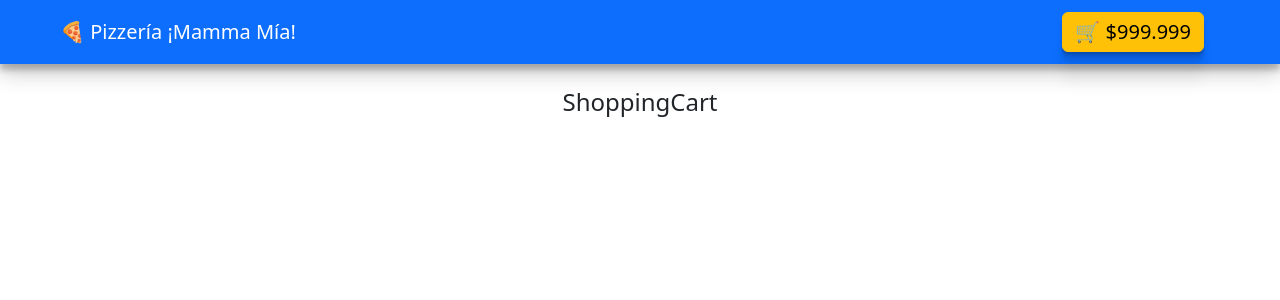
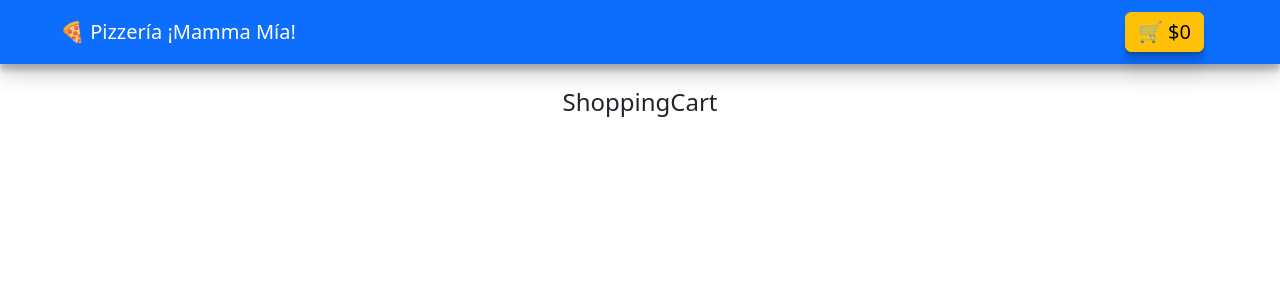
Before and after one commit to ignaciovq27/Modulo05_Desafio_04, a React (Vite) app: page /shopping-cart in a window 1280 px wide. Shown: the top 300 px of the page. Built offline with nearby package versions, Linux system fonts and the light colour scheme.

Commit message:
fix pizzaDetails

```diff
--- a/src/components/MyNavbar/MyNavbar.jsx
+++ b/src/components/MyNavbar/MyNavbar.jsx
@@ -43,7 +43,8 @@ export default function MyNavbar() {
                                 <Link to="/shopping-cart" className="brand-style">
                                     <Button className="mx-3 py-1 btn-style2" variant="warning">
                                         <span className="span-style">
-                                            🛒 $999.999
+                                            🛒 $0
+                                            {/* {pizza.price.toLocaleString('es-CL', { style: 'currency', currency: 'CLP' })} */}
                                         </span>
                                     </Button>
                                 </Link>
--- a/src/views/Pizza/Pizza.jsx
+++ b/src/views/Pizza/Pizza.jsx
@@ -42,9 +42,7 @@ export default function Pizza() {
               </Card.Body>
               <Card.Body className="d-flex justify-content-between align-items-center">
                 <h2>Precio: {pizza.price.toLocaleString('es-CL', { style: 'currency', currency: 'CLP' })}</h2>
-                <Link to={`/pizza/${pizza.id}`} className="brand-style">
                   <Button className="mx-3 py-2 btn-style" variant="warning">Añadir 🛒</Button>
-                </Link>
               </Card.Body>
             </div>
           </div>
```
